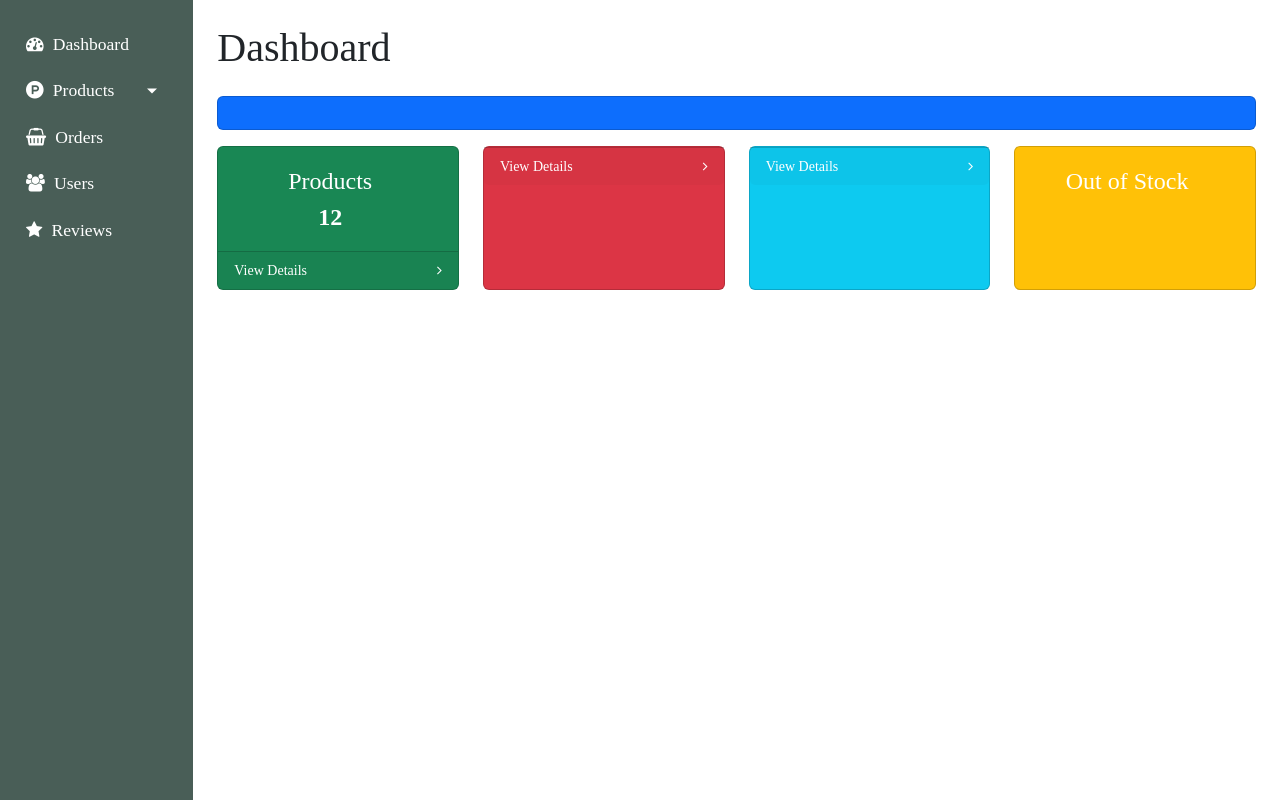
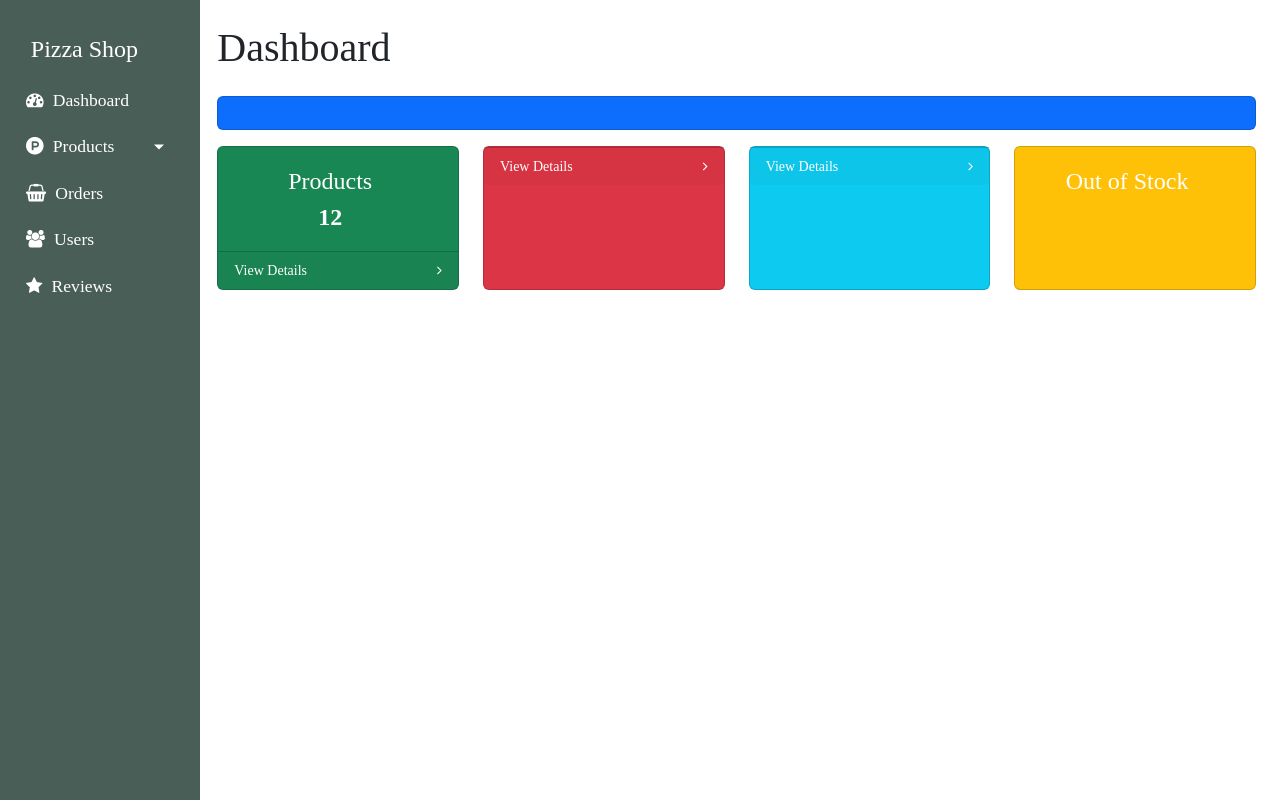
Before and after one commit to youzrah/pizza-shop, a React (Create React App) app in the folder frontend/: page /dashboard in a window 1280 px wide. Built offline with nearby package versions, Linux system fonts and the light colour scheme; the HTML template or start-up script is replaced by a standard one; a web font is replaced by a local one.

Commit message:
admin sidebar fixed css

```diff
--- a/frontend/src/App.css
+++ b/frontend/src/App.css
@@ -28,6 +28,8 @@ body {
 
 nav {
   background-color: #232f3e;
+  display: flex;
+  justify-content: left;
   padding: 1rem 1rem;
 }
 
@@ -491,7 +493,6 @@ footer {
   align-items: stretch;
   min-height: 100vh;
   font-weight: normal;
-
   margin-top: 0;
   height: 100%;
   left: 0;
@@ -500,8 +501,8 @@ footer {
 }
 
 #sidebar {
-  min-width: 100%;
-  max-width: 100%;
+  min-width: 200px;
+  max-width: 100px;
   background: #495E57;
   color: #fff;
   transition: all 0.3s;
@@ -518,6 +519,7 @@ footer {
 
 #sidebar ul.components {
   padding: 5px 0px;
+  width: 100%;
 }
 
 #sidebar ul li a {
@@ -529,8 +531,8 @@ footer {
 }
 
 #sidebar ul li a:hover {
-  color: #232f3e;
-  background: #fff;
+  color: #fff;
+  background: #45474b72;
 }
 
 #sidebar ul li a i {
--- a/frontend/src/Components/Admin/SideBar.js
+++ b/frontend/src/Components/Admin/SideBar.js
@@ -5,7 +5,10 @@ const Sidebar = () => {
     return (
         <div className="sidebar-wrapper">
             <nav id="sidebar">
-                <ul className="list-unstyled components">
+                <ul className="list-unstyled components" style={{ width: "100%" }}>
+                    <li>
+                        <Link to="/dashboard" style={{ fontSize: 24 }}><i className="fa-solid fa-pizza-slice"></i> Pizza Shop</Link>
+                    </li>
                     <li>
                         <Link to="/dashboard"><i className="fa fa-tachometer"></i> Dashboard</Link>
                     </li>
```
